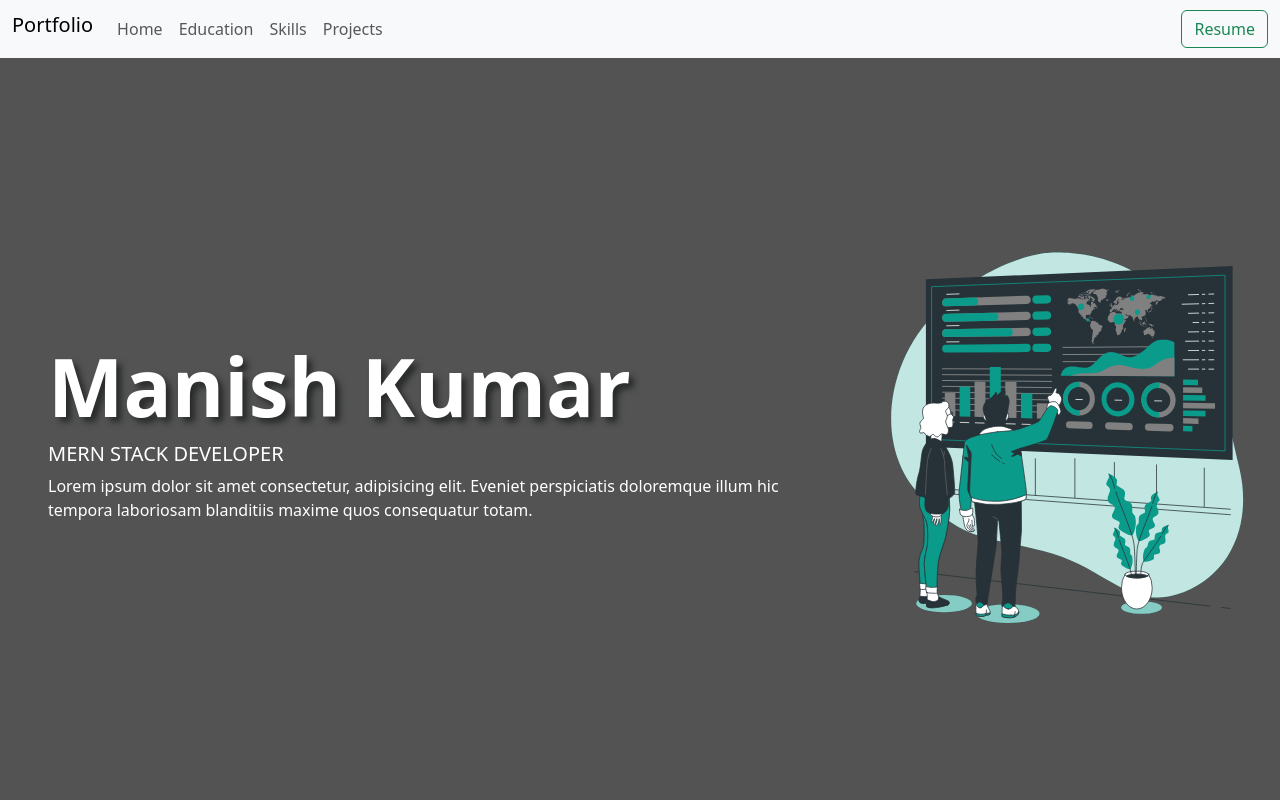
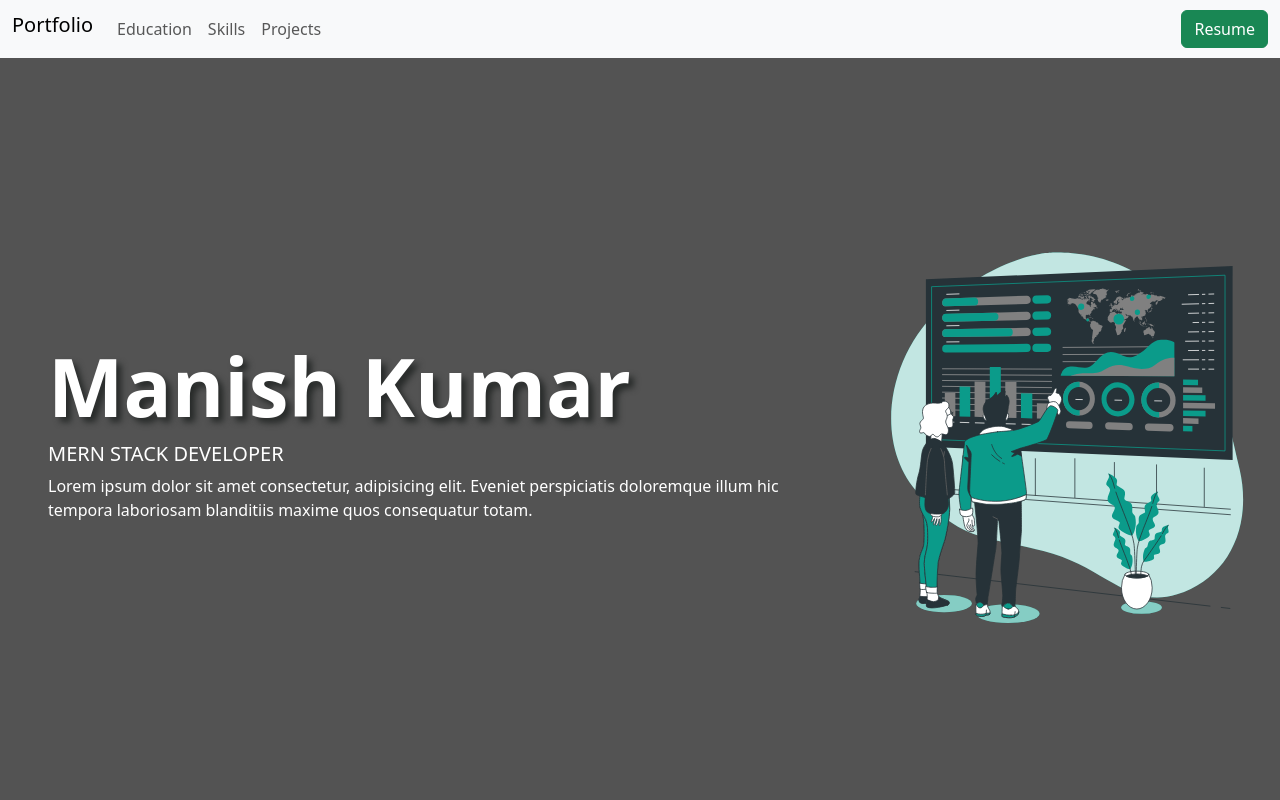
Before and after one commit to manish7479dlp/manish7479dlp.github.io, a React (Create React App) app: page / in a window 1280 px wide. Shown: the top 800 px of the page. Built offline with nearby package versions, Linux system fonts and the light colour scheme.

Commit message:
add resume download feature

```diff
--- a/src/components/Navbar.jsx
+++ b/src/components/Navbar.jsx
@@ -1,4 +1,6 @@
 import React from 'react'
+
+import resumePath from "../assets/resume.pdf"
 
 const Navbar = () => {
     return (
@@ -13,9 +15,6 @@ const Navbar = () => {
                 <div className="collapse navbar-collapse" id="navbarSupportedContent">
                     <ul className="navbar-nav me-auto mb-2 mb-lg-0">
                         <li className="nav-item">
-                            <a className="nav-link " aria-current="page" href="#">Home</a>
-                        </li>
-                        <li className="nav-item">
                             <a className="nav-link" href="#education">Education</a>
                         </li>
                         <li className="nav-item">
@@ -26,9 +25,7 @@ const Navbar = () => {
                         </li>
 
                     </ul>
-                    <form className="d-flex" role="search">
-                        <button className="btn btn-outline-success" type="submit">Resume</button>
-                    </form>
+                    <a href={resumePath} download className="btn btn-success">Resume</a>
                 </div>
             </div>
         </nav>
```
Also changed, not shown: 1 other file (tests, documents, lock files or other folders).
